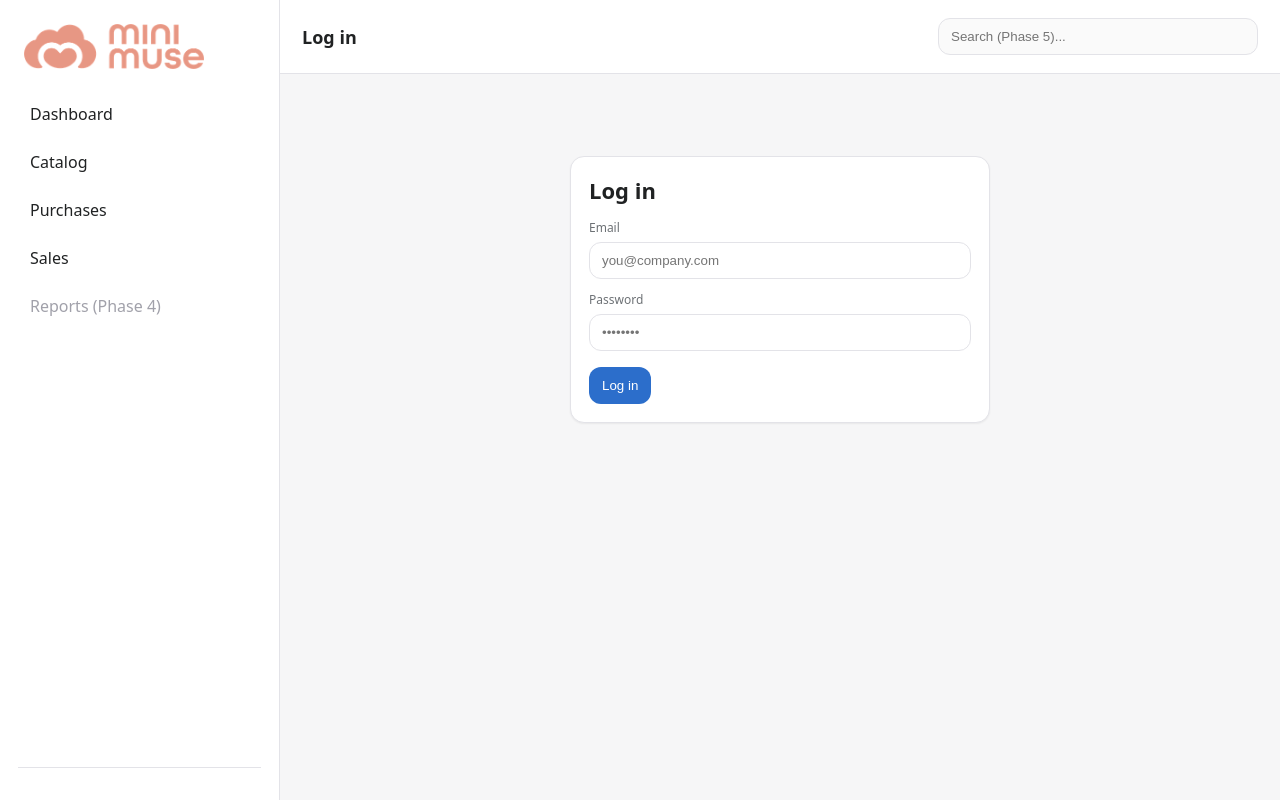
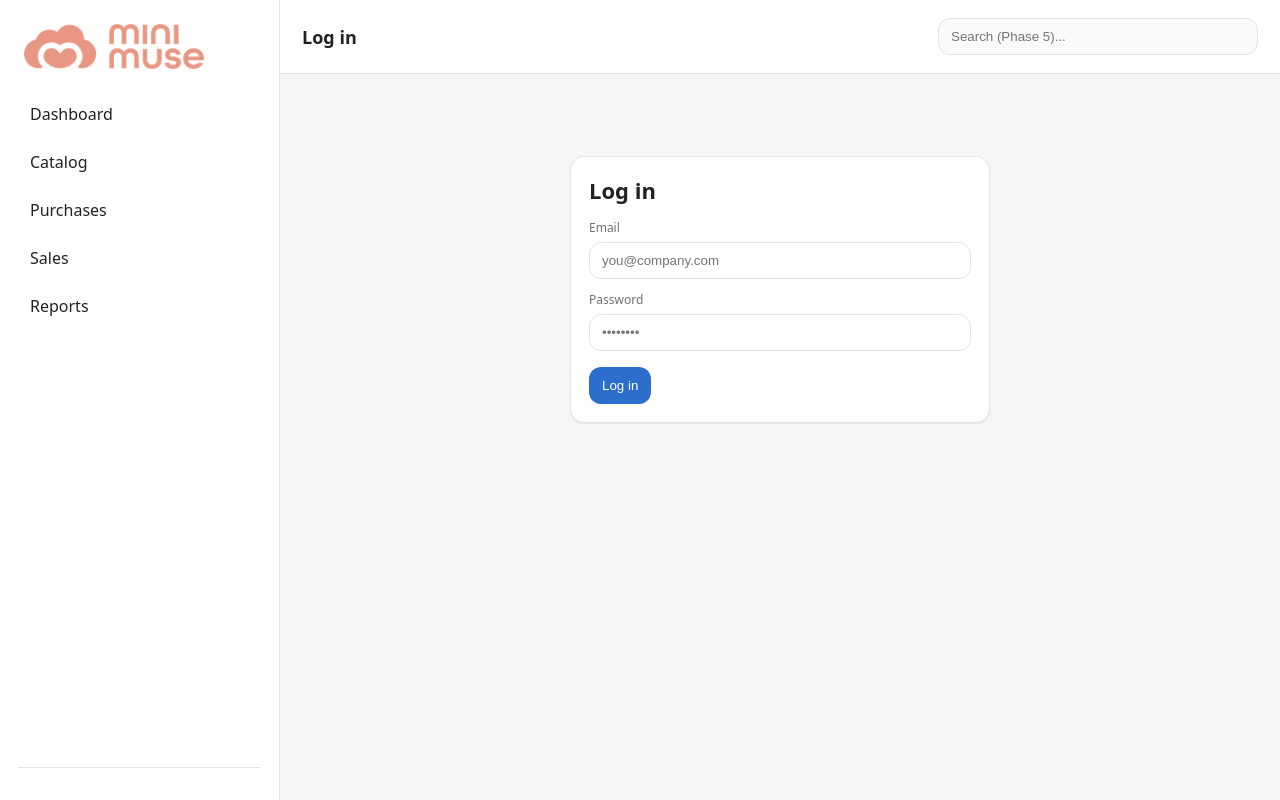
Before and after one commit to schaak722/mini-muse, a Flask app: a page that uses app/templates/base.html in a window 1280 px wide. Run offline with Flask 3, Linux system fonts and the light colour scheme.

Commit message:
Update base.html

```diff
--- a/app/templates/base.html
+++ b/app/templates/base.html
@@ -28,7 +28,7 @@
         <a class="nav__item" href="{{ url_for('catalog.items_list') }}">Catalog</a>
         <a class="nav__item" href="{{ url_for('purchases.list_purchase_orders') }}">Purchases</a>
         <a class="nav__item" href="{{ url_for('sales.list_sales_orders') }}">Sales</a>
-        <a class="nav__item disabled" href="#" title="Phase 4">Reports (Phase 4)</a>
+        <a class="nav__item" href="{{ url_for('reports.index') }}">Reports</a>
 
         {% if current_user.is_authenticated and current_user.is_admin %}
           <div class="nav__section">Admin</div>
```
